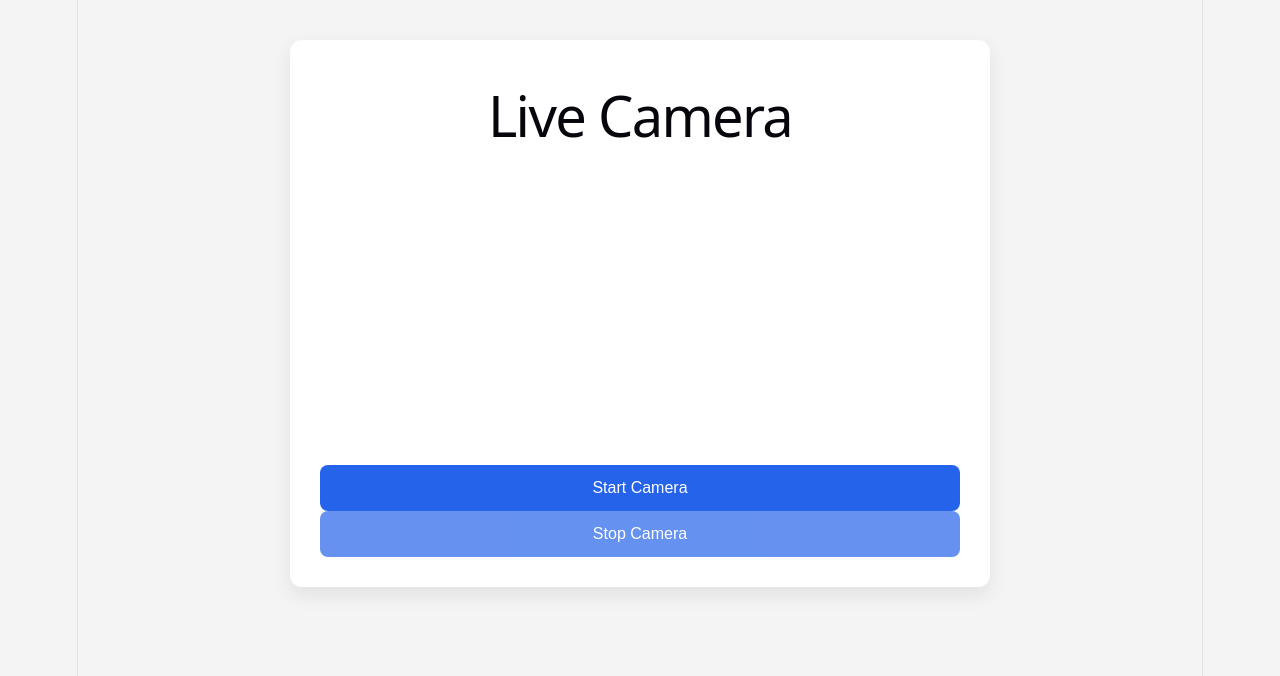
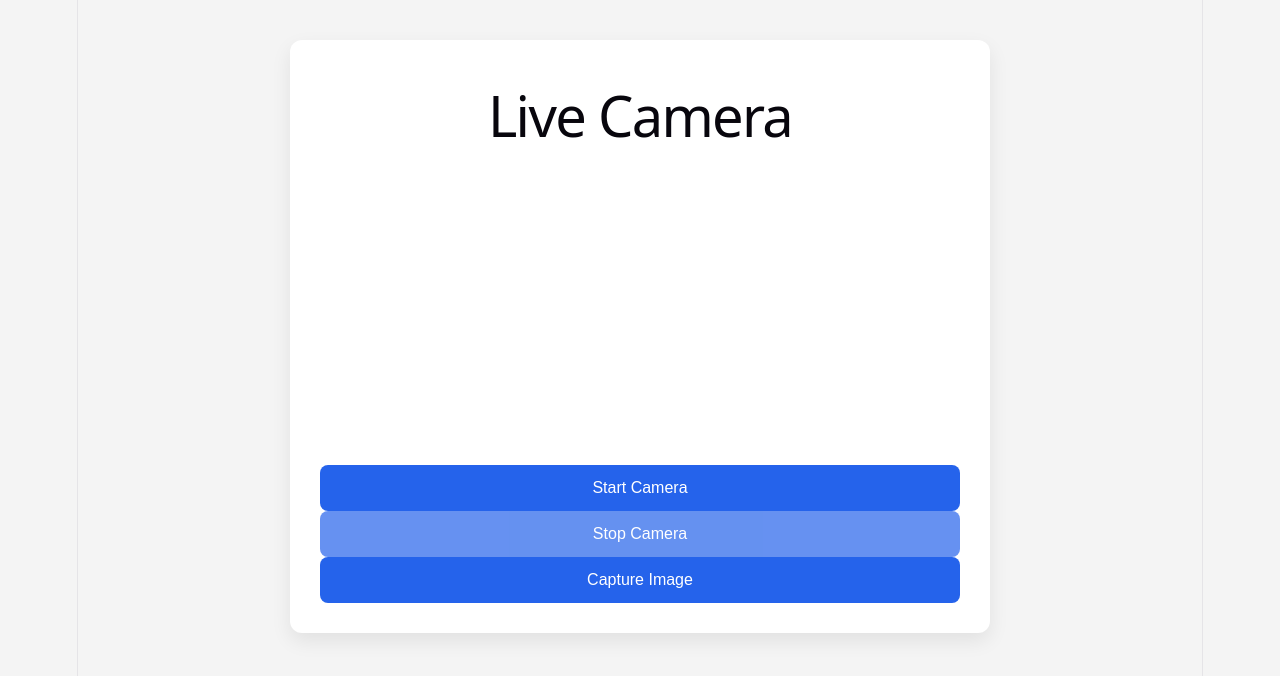
Before and after one commit to jas-michele/ai-vision-prototype, a React (Vite) app in the folder client/: page / in a window 1280 px wide. Shown: the top 676 px of the page. Built offline with nearby package versions, Linux system fonts and the light colour scheme.

Commit message:
Implement webcam image capture with canvas

```diff
--- a/client/src/components/CameraCapture.tsx
+++ b/client/src/components/CameraCapture.tsx
@@ -32,6 +32,29 @@ function CameraCapture() {
             setStream(null);
         };
 
+        const captureImage = () => {
+            const video = videoRef.current;
+            const canvas = canvasRef.current;
+
+            if (!video || !canvas) return;
+
+            const context = canvas.getContext("2d");
+
+            if (!context) return;
+
+            canvas.width = video.videoWidth;
+            canvas.height = video.videoHeight;
+
+            context.drawImage(
+                video,
+                0,
+                0,
+                canvas.width,
+                canvas.height
+            )
+
+        };
+
         return (
             <section className="card">
                 <h1>Live Camera</h1>
@@ -63,6 +86,10 @@ function CameraCapture() {
                     >
                         Stop Camera
                     </button>
+
+                    <button onClick={captureImage}>
+                        Capture Image
+                    </button>
                 </div>
             </section>
         )
```
